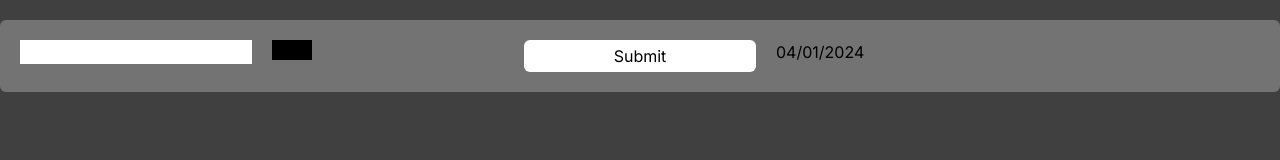
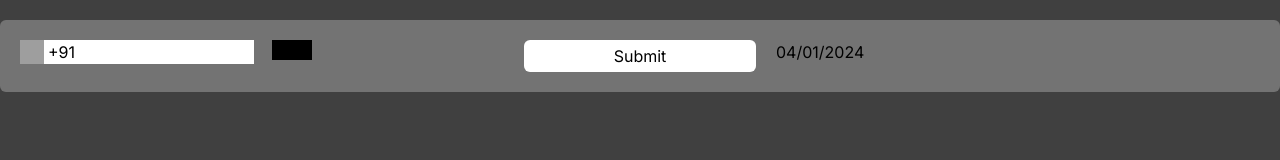
Before and after one commit to HrishikShaji/hrishixui, a Next.js app: page / in a window 1280 px wide. Shown: the top 160 px of the page. Built offline with nearby package versions, Linux system fonts and the light colour scheme; grey boxes are pictures that could not be loaded.

Commit message:
logic works

```diff
--- a/app/components/InputPhone.tsx
+++ b/app/components/InputPhone.tsx
@@ -2,9 +2,23 @@ import countryCodes from "@/app/country-codes.json";
 import Image from "next/image";
 import { useEffect, useRef, useState } from "react";
 
+type PhoneItem = {
+	name: string;
+	image: string;
+	phone: string;
+};
+
+const initialItem: PhoneItem = {
+	name: "India",
+	phone: "+91",
+	image:
+		"https://cdn.jsdelivr.net/npm/country-flag-emoji-json@2.0.0/dist/images/IN.svg",
+};
+
 export const InputPhone = () => {
 	const [isOpen, setIsOpen] = useState(false);
 	const [search, setSearch] = useState("");
+	const [selectedItem, setSelectedItem] = useState<PhoneItem>(initialItem);
 
 	const containerRef = useRef<HTMLDivElement | null>(null);
 
@@ -26,7 +40,19 @@ export const InputPhone = () => {
 	}, [search]);
 	return (
 		<div className="flex relative flex-col gap-2">
+			<div className="relative">
+				<div className="absolute left-0 z-1 flex gap-1">
+					<Image
+						src={selectedItem.image as string}
+						alt="image"
+						height={1000}
+						width={1000}
+						className="w-6 h-6"
+					/>
+					<h1>{selectedItem.phone}</h1>
+				</div>
 				<input onClick={() => setIsOpen(!isOpen)} />
+			</div>
 			{isOpen ? (
 				<div className="absolute top-10 rounded-md w-[300px] bg-white overflow-hidden">
 					<input
@@ -42,6 +68,13 @@ export const InputPhone = () => {
 					>
 						{countryCodes.map((item) => (
 							<div
+								onClick={() =>
+									setSelectedItem({
+										name: item.name,
+										phone: item.phone[0],
+										image: item.image,
+									})
+								}
 								key={item.name}
 								className="country-item flex hover:bg-gray-300 cursor-pointer items-center gap-2 text-sm p-1"
 								data-name={item.name}
```
Lines whose indentation alone changed are shown as unchanged.
